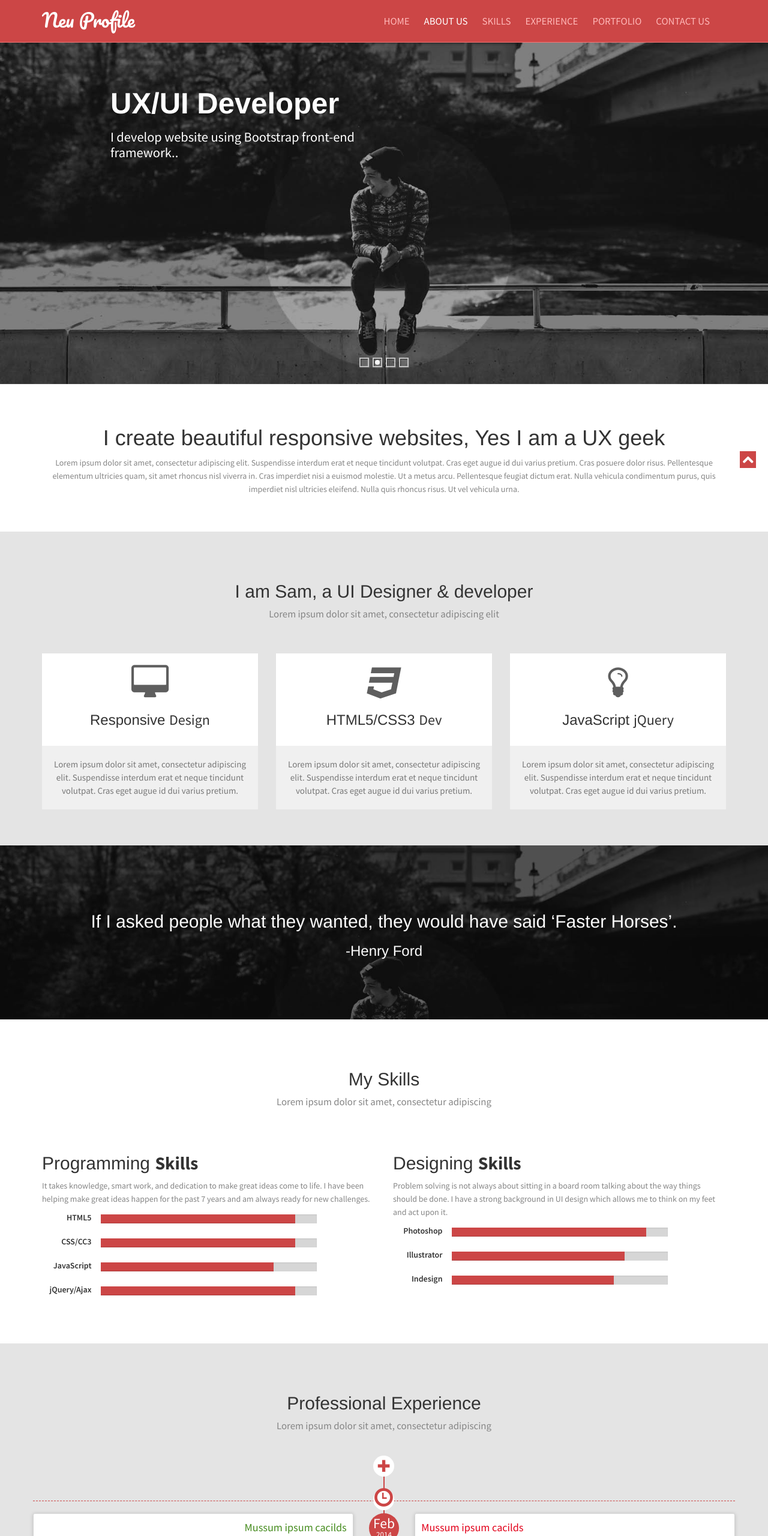
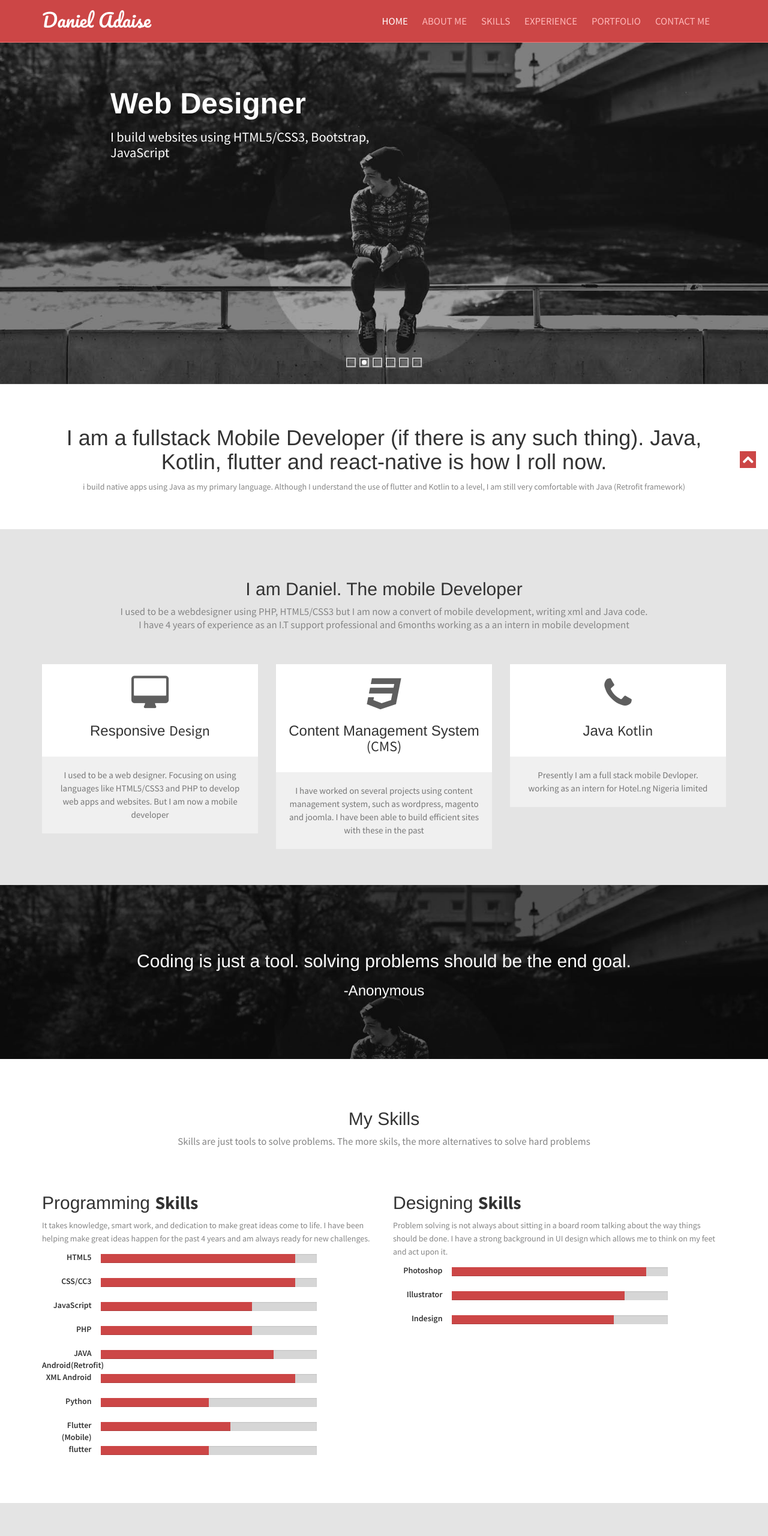
Before and after one commit to Adanielo123/Adanielo123.github.io, a plain HTML site: page index.html in a window 1280 px wide. Shown: the top 2560 px of the page at 60% size. Drawn offline with Linux system fonts and the light colour scheme.

Commit message:
added changes

```diff
--- a/index.html
+++ b/index.html
@@ -11,9 +11,9 @@
     <!--[if lt IE 9]>
     <meta http-equiv="X-UA-Compatible" content="IE=edge,chrome=1">
     <![endif]-->
-    <title>Neu Profile - Single page website</title>
-    <meta name="description" content="">
-    <meta name="author" content="WebThemez">
+    <title>Daniel Adaise - Single page website</title>
+    <meta name="description" content="Daniel Adaise personal Website">
+    <meta name="author" content="Daniel Adaise">
     <!--[if lt IE 9]>
         <script src="http://html5shim.googlecode.com/svn/trunk/html5.js"></script>
     <![endif]-->
@@ -42,17 +42,17 @@
                         <span class="icon-bar"></span>
                         <span class="icon-bar"></span>
                     </button>
-                    <a href="#" class="navbar-brand scroll-top logo"><b>Neu Profile</b></a>
+                    <a href="#about me " class="navbar-brand scroll-top logo"><b>Daniel Adaise</b></a>
                 </div>
                 <!--/.navbar-header-->
                 <div id="main-nav" class="collapse navbar-collapse">
                     <ul class="nav navbar-nav" id="mainNav">
                         <li class="active"><a href="#home" class="scroll-link">Home</a></li>
-                        <li><a href="#aboutUs" class="scroll-link">About Us</a></li>
+                        <li><a href="#aboutUs" class="scroll-link">About Me</a></li>
                         <li><a href="#skills" class="scroll-link">Skills</a></li>
                         <li><a href="#experience" class="scroll-link">Experience</a></li>
                         <li><a href="#portfolio" class="scroll-link">Portfolio</a></li>
-                        <li><a href="#contactUs" class="scroll-link">Contact Us</a></li>
+                        <li><a href="#contactUs" class="scroll-link">Contact Me</a></li>
                     </ul>
                 </div>
                 <!--/.navbar-collapse-->
@@ -69,21 +69,31 @@
             <div class="container banner-content">
                 <div id="da-slider" class="da-slider">
                     <div class="da-slide">
-                        <h2>Webdesigner</h2>
-                        <p>Amazing free responsive website for free, enjoy!!!</p>
+                        <h2>Mobile Developer</h2>
+                        <p>I buid native andriod applications using Java, Kotlin, flutter and react native</p>
                         <div class="da-img"></div>
                     </div>
                     <div class="da-slide">
-                        <h2>UX/UI Developer</h2>
-                        <p>I develop website using Bootstrap front-end framework..</p>
+                        <h2>Web Designer</h2>
+                        <p>I build websites using HTML5/CSS3, Bootstrap, JavaScript </p>
                         <div class="da-img"></div>
                     </div>
                     <div class="da-slide">
-                        <h2>HTML5/CSS3</h2>
-                        <p>HTML5 is a markup language used for structuring and presenting Web.</p>
+                        <h2>Content Management System (CMS)</h2>
+                        <p>I have over 3 years experience using Wordpress, Magento  and joomla in building responsive websites</p>
                         <div class="da-img"></div>
                     </div>
                     <div class="da-slide">
+                        <h2>JavaScript/jQuery</h2>
+                        <p>jQuery: Write Less, Do More...</p>
+                        <div class="da-img"></div>
+                    </div>
+					 <div class="da-slide">
+                        <h2>JavaScript/jQuery</h2>
+                        <p>jQuery: Write Less, Do More...</p>
+                        <div class="da-img"></div>
+                    </div>
+					 <div class="da-slide">
                         <h2>JavaScript/jQuery</h2>
                         <p>jQuery: Write Less, Do More...</p>
                         <div class="da-img"></div>
@@ -99,8 +109,8 @@
     <section id="introText">
         <div class="container">
             <div class="text-center">
-            <h1>I create beautiful responsive websites, Yes I am a UX geek</h1>
-              <p>Lorem ipsum dolor sit amet, consectetur adipiscing elit. Suspendisse interdum erat et neque tincidunt volutpat. Cras eget augue id dui varius pretium. Cras posuere dolor risus. Pellentesque elementum ultricies quam, sit amet rhoncus nisl viverra in. Cras imperdiet nisi a euismod molestie. Ut a metus arcu. Pellentesque feugiat dictum erat. Nulla vehicula condimentum purus, quis imperdiet nisl ultricies eleifend. Nulla quis rhoncus risus. Ut vel vehicula urna.</p>
+            <h1>I am a fullstack Mobile Developer (if there is any such thing). Java, Kotlin, flutter and react-native is how I roll now.</h1>
+              <p>i build native apps using Java as my primary language. Although I understand the use of flutter and Kotlin to a level, I am still very comfortable with Java (Retrofit framework)</p>
             </div>
         </div>
 
@@ -110,31 +120,32 @@
         <div class="container">
             <div class="heading text-center">
                 <!-- Heading -->
-                <h2>I am Sam, a UI Designer & developer</h2>
-                <p>Lorem ipsum dolor sit amet, consectetur adipiscing elit</p>
+                <h2>I am Daniel. The mobile Developer</h2>
+                <p>I used to be a webdesigner using PHP, HTML5/CSS3 but I am now a convert of mobile development, writing xml and Java code.<br>I have 4 years of experience as an I.T support professional and 6months working as a an intern in mobile development</p>
             </div>
             <div class="row">
                 <!-- item -->
                 <div class="col-md-4 text-center tileBox">
                    <div class="txtHead"> <i class="fa fa-desktop"></i>
                     <h3>Responsive <span class="id-color">Design</span></h3></div>
-                    <p>Lorem ipsum dolor sit amet, consectetur adipiscing elit. Suspendisse interdum erat et neque tincidunt volutpat. Cras eget augue id dui varius pretium.</p>
+                    <p>I used to be a web designer. Focusing on using languages like HTML5/CSS3 and PHP to develop web apps and websites. But I am now a mobile developer</p>
                 </div>
                 <!-- end: -->
 
                 <!-- item -->
                 <div class="col-md-4 text-center tileBox">
                     <div class="txtHead"><i class="fa fa-css3"></i>
-                    <h3>HTML5/CSS3 <span class="id-color">Dev</span></h3></div>
-                    <p>Lorem ipsum dolor sit amet, consectetur adipiscing elit. Suspendisse interdum erat et neque tincidunt volutpat. Cras eget augue id dui varius pretium.</p>
+                    <h3>Content Management System  <span class="id-color">(CMS)</span></h3></div>
+                    <p>I have worked on several projects using content management system, such as wordpress, magento and joomla. I have been able to build efficient sites with these in the past</p>
                 </div>
                 <!-- end: -->
 
-                <!-- item -->
+
+				<!-- item -->
                 <div class="col-md-4 text-center tileBox">
-                    <div class="txtHead"><i class="fa fa-lightbulb-o"></i>
-                    <h3>JavaScript <span class="id-color">jQuery</span></h3></div>
-                    <p>Lorem ipsum dolor sit amet, consectetur adipiscing elit. Suspendisse interdum erat et neque tincidunt volutpat. Cras eget augue id dui varius pretium.</p>
+                    <div class="txtHead"><i class="fa fa-phone"></i>
+                    <h3>Java <span class="id-color">Kotlin</span></h3></div>
+                    <p>Presently I am a full stack mobile Devloper. working as an intern for Hotel.ng Nigeria limited</p>
                 </div>
                 <!-- end: -->
             </div>
@@ -144,7 +155,7 @@
     <section id="quote" class="bg-parlex">
         <div class="parlex-back">
             <div class="container secPad text-center">
-				<h2>If I asked people what they wanted, they would have said ‘Faster Horses’.</h2><h3>-Henry Ford</h3>
+				<h2> Coding is just a tool. solving problems should be the end goal.</h2><h3>-Anonymous</h3>
             </div>
             <!--/.container-->
         </div>
@@ -156,13 +167,13 @@
         <div class="heading text-center">
                 <!-- Heading -->
                 <h2>My Skills</h2>
-                <p>Lorem ipsum dolor sit amet, consectetur adipiscing</p>
+                <p>Skills are just tools to solve problems. The more skils, the more alternatives to solve hard problems</p>
             </div>
         	<div class="row">
                 <div class="col-sm-6">
                     <h2>Programming <strong>Skills</strong></h2>
                     <p class="mrgBtm20">
-                        It takes knowledge, smart work, and dedication to make great ideas come to life. I have been helping make great ideas happen for the past 7 years and am always ready for new challenges.
+                        It takes knowledge, smart work, and dedication to make great ideas come to life. I have been helping make great ideas happen for the past 4 years and am always ready for new challenges.
 
                     </p>
                     <div class="row">
@@ -189,14 +200,34 @@
                         <div class="col-md-2 skilltitle">JavaScript</div>
                         <div class="col-md-8">
                             <div class="progress">
+                                <div class="progress-bar" role="progressbar" aria-valuenow="70" aria-valuemin="0" aria-valuemax="100" style="width: 70%;">
+                                    <span class="sr-only">70% Complete</span>
+                                </div>
+                            </div>
+                        </div>
+                    </div>
+                    <div class="row">
+                        <div class="col-md-2 skilltitle">PHP</div>
+                        <div class="col-md-8">
+                            <div class="progress">
+                                <div class="progress-bar" role="progressbar" aria-valuenow="70" aria-valuemin="0" aria-valuemax="100" style="width: 70%;">
+                                    <span class="sr-only">70% Complete</span>
+                                </div>
+                            </div>
+                        </div>
+                    </div>
+					<div class="row">
+                        <div class="col-md-2 skilltitle">JAVA Android(Retrofit)</div>
+                        <div class="col-md-8">
+                            <div class="progress">
                                 <div class="progress-bar" role="progressbar" aria-valuenow="80" aria-valuemin="0" aria-valuemax="100" style="width: 80%;">
                                     <span class="sr-only">80% Complete</span>
                                 </div>
                             </div>
                         </div>
                     </div>
-                    <div class="row">
-                        <div class="col-md-2 skilltitle">jQuery/Ajax</div>
+					<div class="row">
+                        <div class="col-md-2 skilltitle">XML Android</div>
                         <div class="col-md-8">
                             <div class="progress">
                                 <div class="progress-bar" role="progressbar" aria-valuenow="90" aria-valuemin="0" aria-valuemax="100" style="width: 90%;">
@@ -205,6 +236,37 @@
                             </div>
                         </div>
                     </div>
+					<div class="row">
+                        <div class="col-md-2 skilltitle">Python</div>
+                        <div class="col-md-8">
+                            <div class="progress">
+                                <div class="progress-bar" role="progressbar" aria-valuenow="50" aria-valuemin="0" aria-valuemax="100" style="width: 50%;">
+                                    <span class="sr-only">50% Complete</span>
+                                </div>
+                            </div>
+                        </div>
+                    </div>
+					<div class="row">
+                        <div class="col-md-2 skilltitle">Flutter (Mobile)</div>
+                        <div class="col-md-8">
+                            <div class="progress">
+                                <div class="progress-bar" role="progressbar" aria-valuenow="60" aria-valuemin="0" aria-valuemax="100" style="width: 60%;">
+                                    <span class="sr-only">60% Complete</span>
+                                </div>
+                            </div>
+                        </div>
+                    </div>
+					<div class="row">
+                        <div class="col-md-2 skilltitle">flutter</div>
+                        <div class="col-md-8">
+                            <div class="progress">
+                                <div class="progress-bar" role="progressbar" aria-valuenow="50" aria-valuemin="0" aria-valuemax="100" style="width: 50%;">
+                                    <span class="sr-only">50% Complete</span>
+                                </div>
+                            </div>
+                        </div>
+                    </div>
+
                 </div>
                 <div class="col-sm-6">
                     <h2>Designing <strong>Skills</strong></h2>
@@ -424,7 +486,7 @@
                                     <div class="portfolio-desc align-center">
                                         <div class="folio-info">
                                             <a href="images/portfolio/img1.jpg" class="fancybox">
-                                                <h5>Project Name</h5>
+                                                <h5>A recruitment platform for a Human Resources Firm</h5>
                                                 <i class="fa fa-arrows-alt fa-2x"></i></a>
                                         </div>
                                     </div>
@@ -554,7 +616,7 @@
                 <div class="heading text-center">
                     <!-- Heading -->
                     <h2>Let's Keep In Touch!</h2>
-                    <p>Thank you for visiting out my profile. If you would like to get into contact with me, please fill out the form below.</p>
+                    <p>Thank you for visiting out my profile.You can reach me by emailing adaisedaniel@gmail.com or  07066711221</p>
                 </div>
             </div>
 
@@ -584,9 +646,9 @@
                 <div class="col-sm-4">
                     <h4>Address:</h4>
                     <address>
-                        WebThemez Company<br>
-                        134 Stilla. Tae., 414515<br>
-                        Leorislon, SA 02434-34534 USA
+                        20 Adegbenro Street<br>
+                        Ifako Gbagada<br>
+                        Lagos Nigeria
                         <br>
                     </address>
                     <h4>Phone:</h4>
@@ -617,7 +679,7 @@
         <div class="container">
             <div class="row">
                 <div class="col-sm-12 text-center">
-                    Copyright 2014 | All Rights Reserved  -- Template by <a href="http://webThemez.com">WebThemez.com</a>
+
                 </div>
             </div>
             <!-- / .row -->
```
Also changed, not shown: README.txt.
